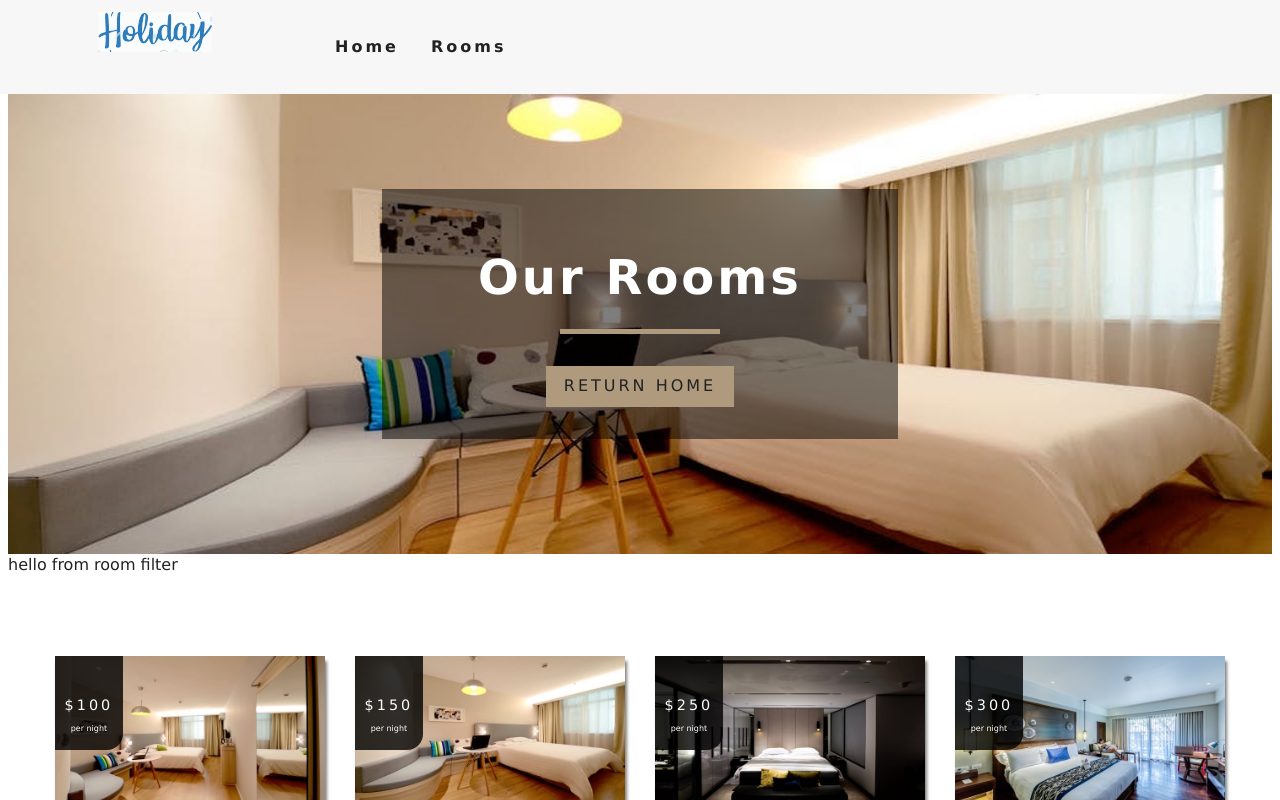
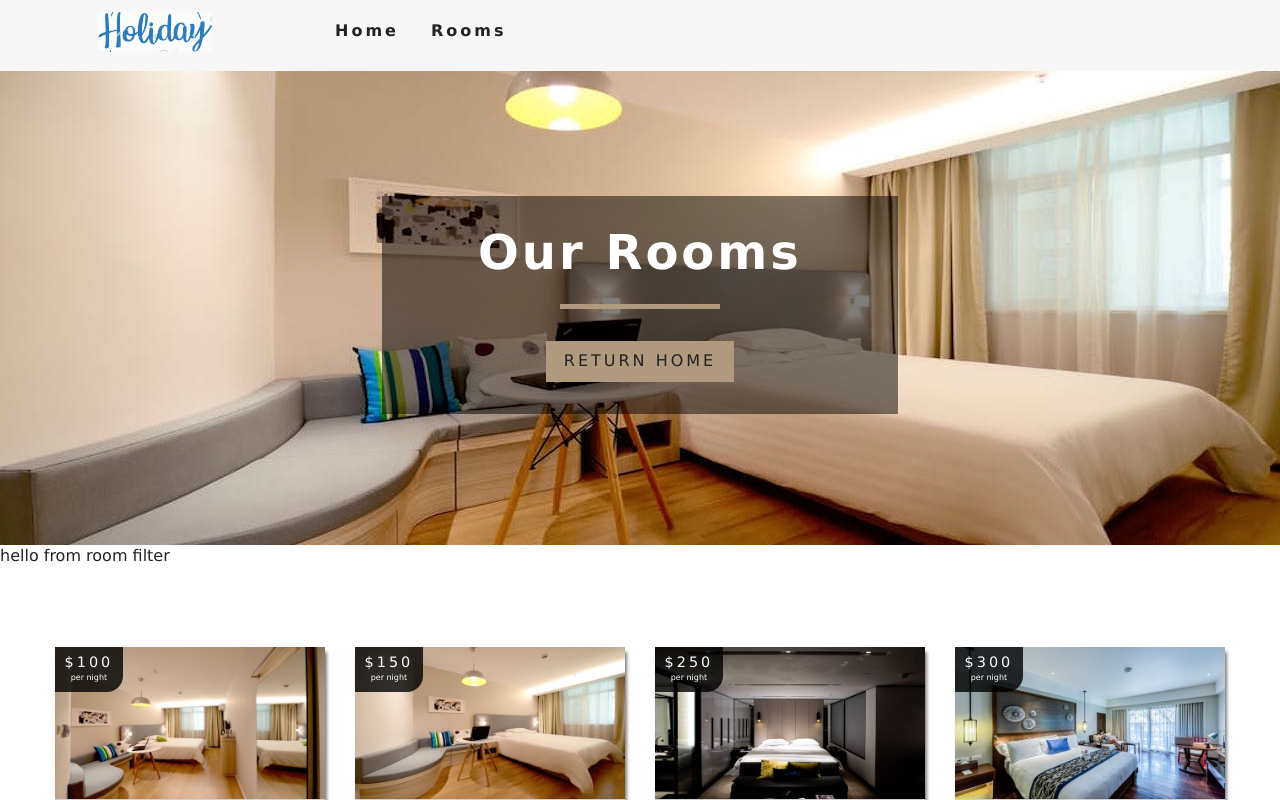
Before and after one commit to sagar-siwakoti/holiday-ui, a React (Create React App) app: page /rooms in a window 1280 px wide. Shown: the top 800 px of the page. Built offline with nearby package versions, Linux system fonts and the light colour scheme.

Commit message:
updated .css

```diff
--- a/src/App.css
+++ b/src/App.css
@@ -1,5 +1,5 @@
 * {
-  margin: 1;
+  margin: 0;
   padding: 0;
   box-sizing: border-box;
 }
@@ -17,7 +17,7 @@
 }
 /* globals */
 body {
-  padding-top: 66px;
+  padding-top: 65px;
   color: var(--mainBlack);
   background: var(--mainWhite);
   font-family: Verdana, Geneva, Tahoma, sans-serif;
@@ -93,7 +93,7 @@ h6 {
   top: 0;
   left: 0;
   width: 100%;
-  padding: 0.75rem 2rem;
+  padding: 0.76rem 2rem;
   background: var(--offWhite);
   z-index: 1;
 }
@@ -180,7 +180,7 @@ h6 {
   letter-spacing: var(--mainSpacing);
 }
 .banner h2{
-  font-size: 2.5rem;
+  font-size: 2.4rem;
 }
 .banner div {
   width: 10rem;
```
